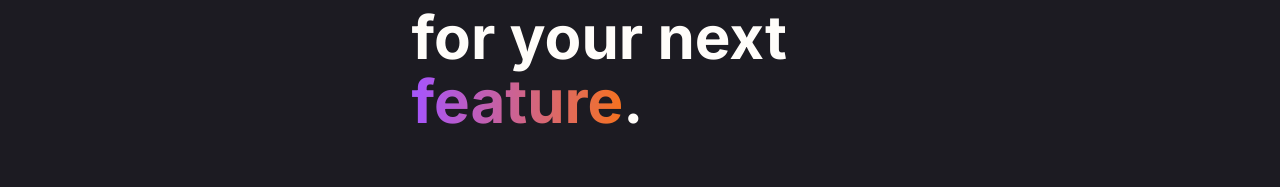
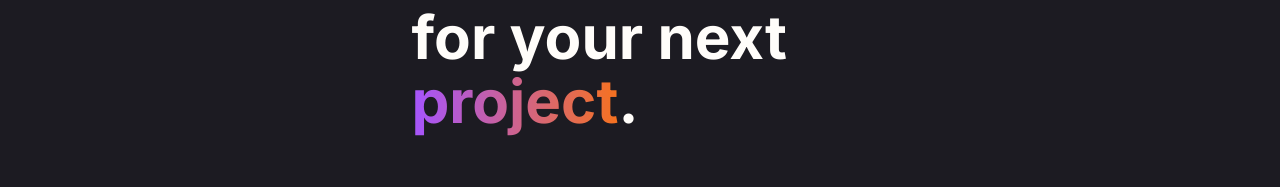
Before and after one commit to bolander72/boland.co, a Next.js app: page / in a window 1280 px wide. Shown: the part 257-444 px from the top of the page. Built offline with nearby package versions, Linux system fonts and the light colour scheme.

Commit message:
Add animations

```diff
--- a/components/Hero/HeroSection.tsx
+++ b/components/Hero/HeroSection.tsx
@@ -1,15 +1,14 @@
+'use client'
+
+import { useEffect, useState } from "react";
 import LogoMarquee from "./LogoMarquee";
 
-export default function HeroSection() {
 const words = [
    '(d)app',
    'campaign',
-      'concept',
-      'creation',
    'demo',
    'event',
    'feature',
-      'idea',
    'iteration',
    'product',
    'project',
@@ -19,8 +18,17 @@ export default function HeroSection() {
    'website'
 ]
 
-   const word: string = words[Math.floor(Math.random() * words.length)]
-   // TODO: still not working
+export default function HeroSection() {
+
+   const [word, setWord] = useState('project');
+
+   useEffect(() => {
+      const interval = setInterval(() => {
+         setWord(words[Math.floor(Math.random() * words.length)]);
+      }, 15000);
+
+      return () => clearInterval(interval);
+   }, [word])
 
    return (
       <div className='space-y-2 mt-16'>
@@ -30,7 +38,7 @@ export default function HeroSection() {
                <h1 className='text-4xl sm:text-5xl md:text-6xl text-easyWhite font-bold'>for your next
                   <div className='mt-1'>
                      <span className='bg-gradient-to-r bg-clip-text bg-300% text-transparent from-blue-400 to-orange-500 via-purple-500 animate-gradient-x'>
-                        {word}
+                        <span className="animate-in fade-in-10 direction-normal duration-300">{word}</span>
                      </span>.
                   </div>
                </h1>
--- a/package.json
+++ b/package.json
@@ -26,5 +26,8 @@
     "react-fast-marquee": "^1.6.0",
     "tailwindcss": "3.3.2",
     "typescript": "5.1.3"
+  },
+  "devDependencies": {
+    "tailwindcss-animate": "^1.0.6"
   }
 }
--- a/tailwind.config.js
+++ b/tailwind.config.js
@@ -59,5 +59,7 @@ module.exports = {
       }
     },
   },
-  plugins: [],
+  plugins: [
+    require("tailwindcss-animate"),
+  ],
 }
```
Also changed, not shown: 1 other file (tests, documents, lock files or other folders). Lines whose indentation alone changed are shown as unchanged.
